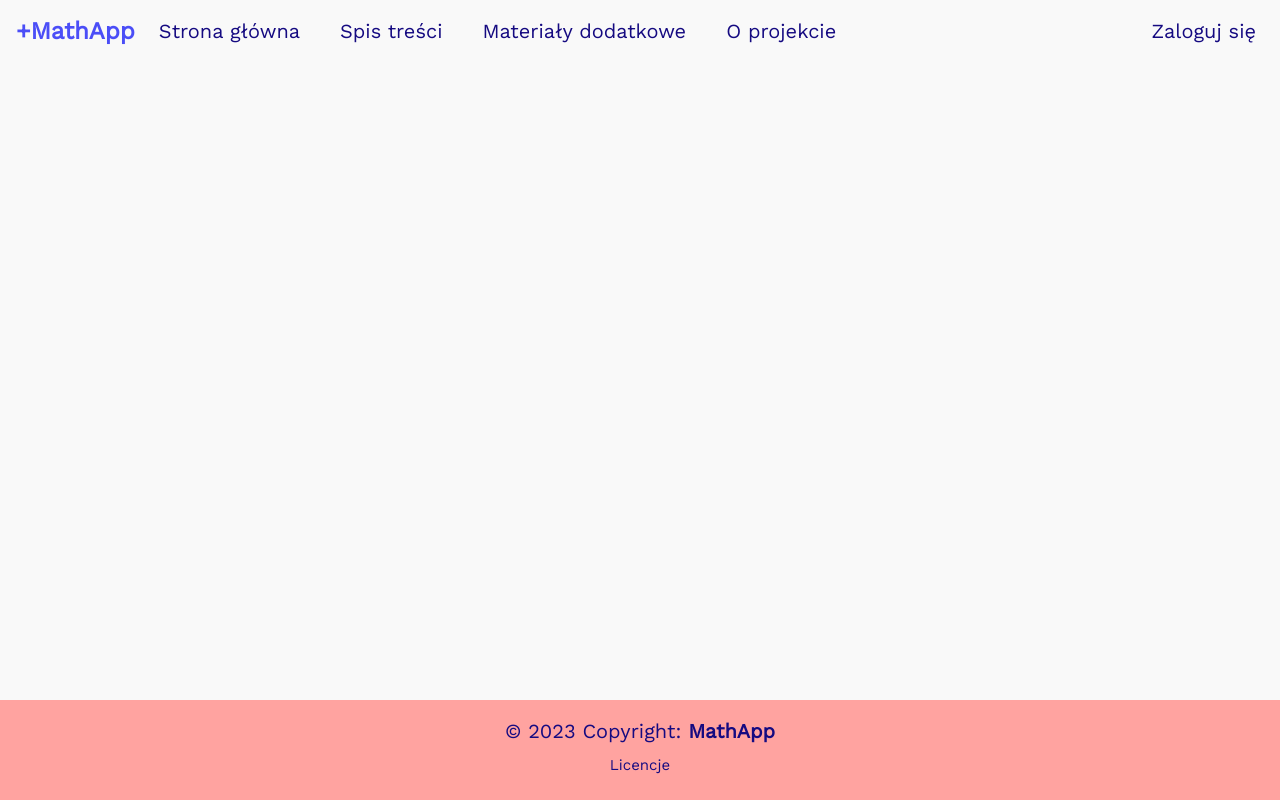
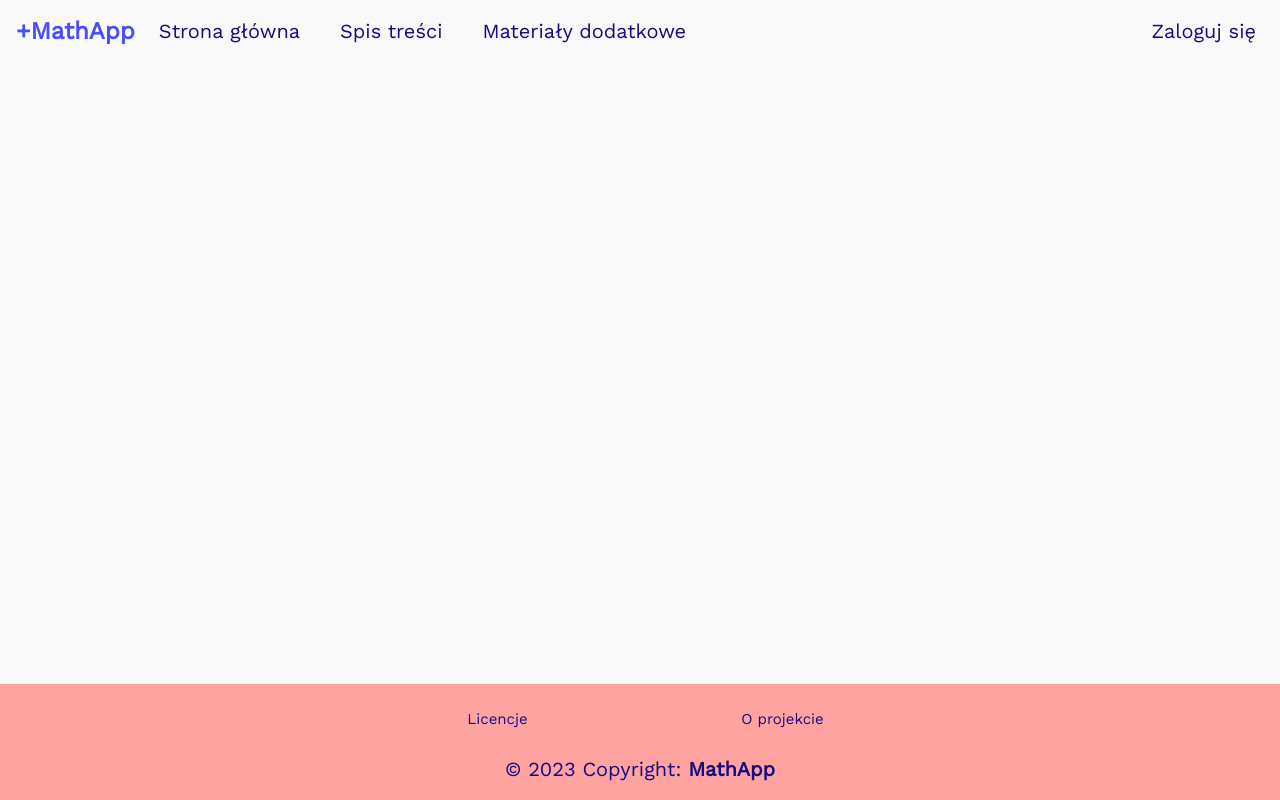
Before and after one commit to drezi29/mathapp, a Django app: template chapters/templates/chapters/note.html in a window 1280 px wide. Run offline with Django 3.2, Linux system fonts and the light colour scheme; the template is opened without the code that fills it, so the values that code supplies are empty.

Commit message:
fix(base template): about and licenses goes to the footer

```diff
--- a/mathapp/templates/base.html
+++ b/mathapp/templates/base.html
@@ -29,9 +29,6 @@
                     <li class="nav-item mr-xl-4">
                         <a class="nav-link" href="{% url 'admin:index' %}">Materiały dodatkowe</a>
                     </li>
-                    <li class="nav-item mr-xl-4">
-                        <a class="nav-link" href="{% url 'chapters:chapter-list' %}">O projekcie</a>
-                    </li>
                 </ul>
                 <div class="collapse navbar-collapse justify-content-end">
                     <ul class="navbar-nav">
@@ -51,11 +48,26 @@
     {% endblock %}
     </main>
     <footer class="footer font-small mt-5">
-        <div class="footer-copyright text-center pt-3">© 2023 Copyright:
+        <div class="text-center pt-3">
+            <div class="container">
+                <div class="row">
+                    <div class="col-3"></div>
+                    <div class="col-3">
+                        <ul class="list-unstyled ">
+                            <li><a class="nav-link" style="color: #150A81; font-weight: 400; font-size: 15px;" href="{% url 'credits' %}">Licencje</a></li>
+                        </ul>
+                    </div>
+                    <div class="col-3">
+                        <ul class="list-unstyled">
+                            <li><a class="nav-link" style="color: #150A81; font-weight: 400; font-size: 15px;" href="#">O projekcie</a></li>
+                        </ul>
+                    </div>
+                    <div class="col-3"></div>
+                </div>
+            </div>
+        </div>
+        <div class="footer-copyright text-center pb-3">© 2023 Copyright:
             <a style="font-weight: 600;" href="{% url 'home_page' %}"> MathApp</a>
-        </div>
-        <div class="text-center pb-3">
-            <a class="nav-link" style="color: #150A81; font-weight: 400; font-size: 15px;" href="{% url 'credits' %}">Licencje</a>
         </div>
     </footer>
     <div class="modal fade" id="contentForAuthenticatedUsersModal" tabindex="-1" role="dialog" aria-labelledby="contentForAuthenticatedUsersModalLabel" aria-hidden="true">
```
